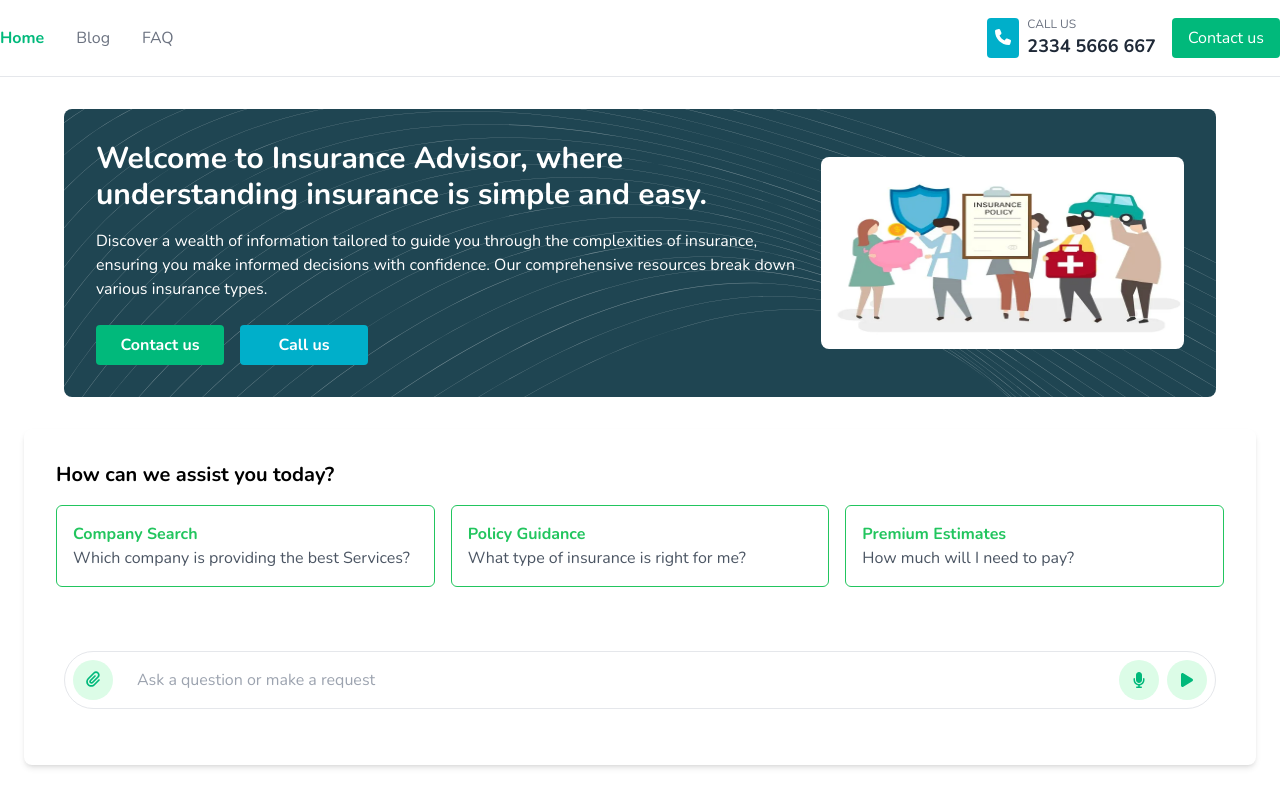
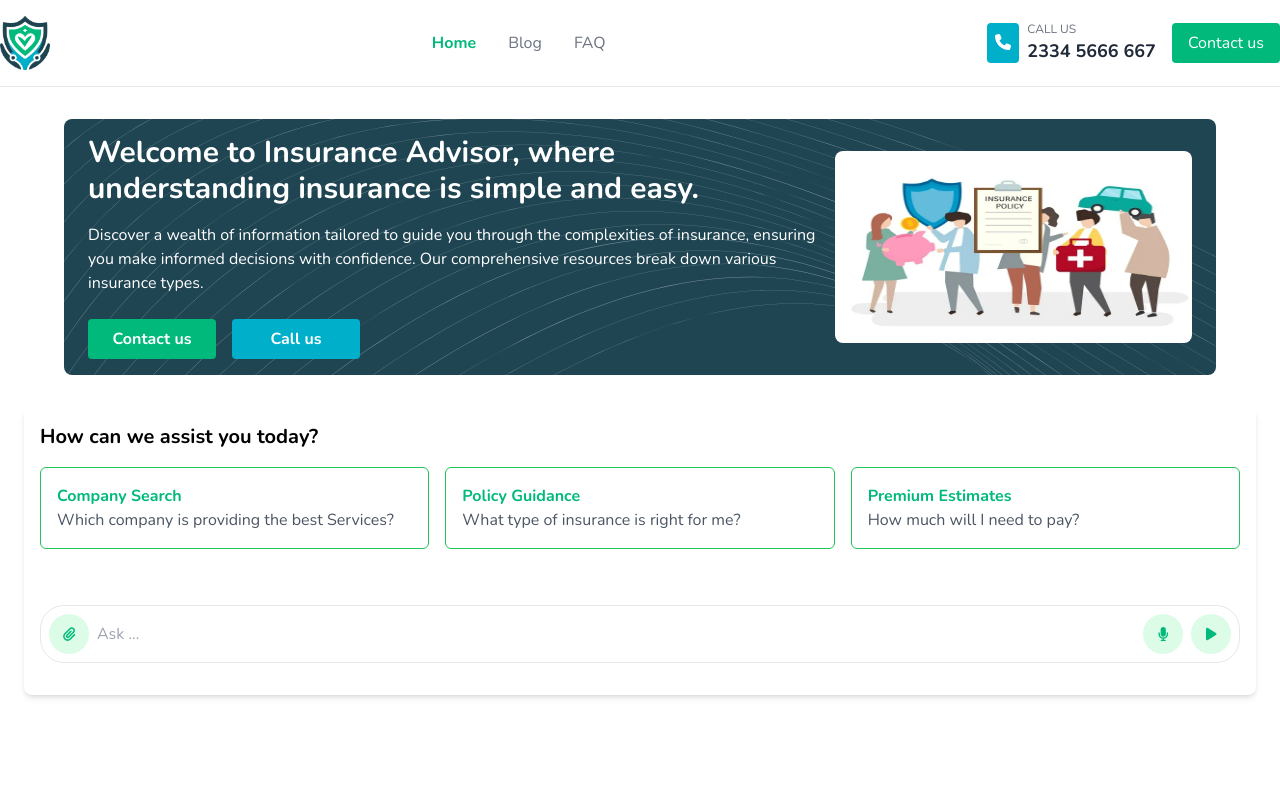
Before and after one commit to tantunholdings/medicare-tantun-web, a Next.js app: page / in a window 1280 px wide. Built offline with nearby package versions, Linux system fonts and the light colour scheme.

Commit message:
Rasula_Dev blog api call

```diff
--- a/app/blog/page.tsx
+++ b/app/blog/page.tsx
@@ -1,55 +1,55 @@
 "use client"; // Ensure this is a client-side component
 
-import React, { useState } from "react";
+import React, { useState, useEffect } from "react";
 import Navbar from "../../components/Navbar"; // Import Navbar component
 import BlogCard from "../../components/BlogCard";
-
+import PaginationComponent from "../../components/Pagination"; // Import the pagination component
 import { FontAwesomeIcon } from "@fortawesome/react-fontawesome";
 import { faSearch } from "@fortawesome/free-solid-svg-icons";
 
+// Define the Blog interface
+interface Blog {
+  id: string;
+  title: string;
+  subtitle: string;
+  tags: string[];
+  content: string;
+  draft: boolean;
+  image_url: string | null;
+}
+
 export default function BlogPage() {
   const [selectedTag, setSelectedTag] = useState("All");
+  const [blogs, setBlogs] = useState<Blog[]>([]); // Properly typed blogs, initialized as an empty array
+  const [currentPage, setCurrentPage] = useState(1);
+  const [totalPages, setTotalPages] = useState(1); // Initial total pages
+  const [searchQuery, setSearchQuery] = useState("");
 
-  const blogs = [
-    {
-      image:
-        "https://static.toiimg.com/thumb/width-600,height-400,msid-45454098.cms",
-      title: "How to collaborate makes us better designers",
-      date: "18 Jan 2024",
-      content:
-        "Collaboration can make our teams stronger and our individual designs better.",
-      author: "Brooklyn Simmons",
-      tags: ["AI", "Doctor"],
-    },
-    {
-      image:
-        "https://static.toiimg.com/thumb/width-600,height-400,msid-45454098.cms",
-      title: "AI is changing the insurance landscape",
-      date: "22 Jan 2024",
-      content:
-        "Artificial intelligence is transforming how insurance companies operate.",
-      author: "Dianne Russell",
-      tags: ["Insurance", "AI"],
-    },
-    {
-      image:
-        "https://static.toiimg.com/thumb/width-600,height-400,msid-45454098.cms",
-      title: "Understanding the basics of health insurance",
-      date: "25 Jan 2024",
-      content: "Health insurance helps cover the cost of medical expenses.",
-      author: "Robert Fox",
-      tags: ["Insurance", "Doctor"],
-    },
-    // Add more blogs here...
-  ];
+  // Fetch blogs data from API
+  const fetchBlogs = async (page: number) => {
+    const response = await fetch(
+      `http://192.168.43.84:8000/blogs?page=${page}&page_size=1`
+    );
+    const data = await response.json();
+    setBlogs(data.posts);
+    setTotalPages(data.total_pages);
+    setCurrentPage(data.current_page);
+  };
+
+  // Fetch blogs on initial render and when the page changes
+  useEffect(() => {
+    fetchBlogs(currentPage);
+  }, [currentPage]);
 
   // Function to filter blogs by tags
-  const filteredBlogs = blogs.filter((blog) => {
-    if (selectedTag === "All") return true;
-    return blog.tags.includes(selectedTag);
-  });
+  const filteredBlogs = blogs
+    ? blogs.filter((blog) => {
+        if (selectedTag === "All") return true;
+        return blog.tags.includes(selectedTag);
+      })
+    : [];
 
-  const tags = ["All", "Latest", "AI", "Insurance", "Doctor"]; // Removed duplicate 'All'
+  const tags = ["All", "Latest", "AI", "Insurance", "Doctor"]; // You can populate tags from API
 
   return (
     <>
@@ -80,6 +80,8 @@ export default function BlogPage() {
               className="w-full px-8 py-2 pl-12 bg-white border border-gray-300 rounded-full focus:outline-none"
               placeholder="Search"
               type="text"
+              value={searchQuery}
+              onChange={(e) => setSearchQuery(e.target.value)}
             />
             <FontAwesomeIcon
               icon={faSearch}
@@ -93,15 +95,24 @@ export default function BlogPage() {
           {filteredBlogs.map((blog, index) => (
             <BlogCard
               key={index}
-              image={blog.image}
+              image={blog.image_url}
               title={blog.title}
               date={blog.date}
-              content={blog.content}
+              content={blog.subtitle}
               author={blog.author}
               tags={blog.tags}
             />
           ))}
         </div>
+
+        {/* Pagination component */}
+        <div className="mt-8">
+          <PaginationComponent
+            totalPages={totalPages}
+            activePage={currentPage}
+            setActivePage={setCurrentPage}
+          />
+        </div>
       </div>
     </>
   );
--- a/components/AssistanceSection.js
+++ b/components/AssistanceSection.js
@@ -1,11 +1,19 @@
-// components/AssistanceSection.js
-import Card from "./Card";
+"use client"; // Mark this as a client component
+
+import { useState } from "react";
+import Card from "./Card"; // Import the Card component from the new file
 import ChatPopup from "./ChatPopup";
-import QuestionCard from "./QuestionCard";
 
 export default function AssistanceSection() {
+  const [selectedQuestion, setSelectedQuestion] = useState("");
+
+  const handleCardClick = (question) => {
+    setSelectedQuestion(question); // Set the question to the message
+    console.log("Selected question:", question);
+  };
+
   return (
-    <section className="mt-8 bg-white p-8 rounded-lg shadow-md">
+    <section className="mt-8 bg-white p-4 rounded-lg shadow-md ">
       <h2 className="text-xl font-semibold mb-4">
         How can we assist you today?
       </h2>
@@ -13,18 +21,26 @@ export default function AssistanceSection() {
         <Card
           title="Company Search"
           description="Which company is providing the best Services?"
+          onClick={() =>
+            handleCardClick("Which company is providing the best services?")
+          }
         />
         <Card
           title="Policy Guidance"
           description="What type of insurance is right for me?"
+          onClick={() =>
+            handleCardClick("What type of insurance is right for me?")
+          }
         />
         <Card
           title="Premium Estimates"
           description="How much will I need to pay?"
+          onClick={() => handleCardClick("How much will I need to pay?")}
         />
       </div>
 
-      <ChatPopup />
+      {/* Pass the selected question to ChatPopup */}
+      <ChatPopup initialMessage={selectedQuestion} />
     </section>
   );
 }
--- a/components/Card.js
+++ b/components/Card.js
@@ -1,9 +1,18 @@
-// components/Card.js
-export default function Card({ title, description }) {
-    return (
-      <div className="border border-green-500 p-4 rounded-md">
-        <h3 className="font-semibold text-green-500">{title}</h3>
-        <p className="text-gray-600">{description}</p>
-      </div>
-    );
-  }
+"use client"; // Mark this as a client component
+
+export default function Card({ title, description, onClick }) {
+  return (
+    <div
+      className="border border-green-500 p-4 rounded-md cursor-pointer hover:bg-gray-200 transition duration-300 ease-in-out"
+      onClick={onClick}
+      role="button"
+      tabIndex={0}
+      onKeyPress={(e) => {
+        if (e.key === "Enter") onClick(); // Allow "Enter" key to trigger the click for accessibility
+      }}
+    >
+      <h3 className="font-semibold text-primary">{title}</h3>
+      <p className="text-gray-600">{description}</p>
+    </div>
+  );
+}
--- a/components/ChatPopup.js
+++ b/components/ChatPopup.js
@@ -10,8 +10,8 @@ import {
 } from "@fortawesome/free-solid-svg-icons"; // Add faSpinner for loading icon
 import { useState, useEffect, useRef } from "react";
 
-const ChatPopup = () => {
-  const [message, setMessage] = useState("");
+const ChatPopup = ({ initialMessage }) => {
+  const [message, setMessage] = useState(""); // Removed default from initialMessage
   const [chatMessages, setChatMessages] = useState([]); // Store chat messages
   const [isRecording, setIsRecording] = useState(false);
   const [files, setFiles] = useState([]); // Store multiple attached files
@@ -22,6 +22,7 @@ const ChatPopup = () => {
   const recognitionTimeout = useRef(null); // For handling the delay to send the message
   const [recognition, setRecognition] = useState(null); // Speech recognition instance
 
+  // Initialize speech recognition
   useEffect(() => {
     if (typeof window !== "undefined") {
       const SpeechRecognition =
@@ -57,6 +58,20 @@ const ChatPopup = () => {
     }
   }, [message]);
 
+  // Automatically send message when initialMessage prop changes
+  useEffect(() => {
+    if (initialMessage) {
+      sendMessageFromProp(initialMessage);
+    }
+  }, [initialMessage]);
+
+  // Function to send message from prop
+  const sendMessageFromProp = (message) => {
+    const newMessage = { text: message, files: [] };
+    setChatMessages((prevMessages) => [...prevMessages, newMessage]);
+    // Clear any other state if necessary, like file uploads
+  };
+
   // Adjust the height of the textarea dynamically based on content
   useEffect(() => {
     if (textareaRef.current) {
@@ -69,12 +84,12 @@ const ChatPopup = () => {
     if (message.trim() || files.length > 0) {
       const newMessage = { text: message.trim(), files: filePreviews };
       setChatMessages([...chatMessages, newMessage]);
-      setMessage("");
+      setMessage(""); // Clear the message after sending
       setFiles([]); // Clear the files array after sending
       setFilePreviews([]); // Clear file previews
       setUploadProgress([]); // Clear the upload progress array
       setIsUploading(false); // Stop the loading indicator
-      clearTimeout(recognitionTimeout.current);
+      clearTimeout(recognitionTimeout.current); // Clear the timeout
     }
   };
 
@@ -152,15 +167,19 @@ const ChatPopup = () => {
 
   return (
     <div className="flex flex-col h-full w-full">
-      <div className="flex-grow p-4">
+      <div className="flex-grow p-4 space-y-2">
+        {" "}
+        {/* Added space between messages */}
         {chatMessages.map((msg, index) => (
-          <div
-            key={index}
-            className="mb-2 bg-line p-2 rounded-lg lg:w-2/3 w-full ml-auto"
-          >
+          <div key={index} className="flex justify-end">
+            {" "}
+            {/* Aligns each message to the right */}
+            <div className="bg-gray-200 p-2 rounded-lg max-w-full lg:max-w-2/3 break-words">
+              {" "}
+              {/* Added break-words */}
               {/* Display the uploaded files */}
               {msg.files && msg.files.length > 0 && (
-              <div className="mb-2">
+                <div className="mb-2 flex justify-end">
                   {msg.files.map((file, idx) => (
                     <div key={idx} className="mb-1">
                       {file.url ? (
@@ -177,10 +196,13 @@ const ChatPopup = () => {
                 </div>
               )}
               {/* Display the text message */}
-            <div>{msg.text}</div>
+              <div className="whitespace-pre-wrap break-words">
+                {msg.text}
+              </div>{" "}
+              {/* Added break-words here too */}
+            </div>
           </div>
         ))}
-
         {/* Show loading icon if uploading */}
         {isUploading && (
           <div className="flex justify-center">
@@ -192,11 +214,15 @@ const ChatPopup = () => {
         )}
       </div>
 
-      <div className="flex flex-col p-2 w-full mb-4 relative">
-        <div className="flex items-center border border-line-400 rounded-full p-2 w-full mx-auto relative">
-          <div className="flex items-center justify-center w-10 h-10 bg-green-100 rounded-full relative">
+      <div className="flex flex-col w-full mb-4 relative">
+        <div className="flex items-center border border-line-400 rounded-3xl p-2 w-full mx-auto relative">
+          {/* Paperclip Button */}
+          <div className="flex items-center justify-center w-10 h-10 bg-green-100 rounded-full flex-shrink-0">
             <label htmlFor="file-upload" className="cursor-pointer">
-              <FontAwesomeIcon icon={faPaperclip} className="text-primary" />
+              <FontAwesomeIcon
+                icon={faPaperclip}
+                className="text-primary text-lg sm:text-sm"
+              />
               <input
                 id="file-upload"
                 type="file"
@@ -210,12 +236,10 @@ const ChatPopup = () => {
             {/* Show uploaded files with delete button inside input area */}
             {files.length > 0 && (
               <div className="flex flex-wrap mt-2 space-x-2">
-                {" "}
-                {/* Added space between elements */}
                 {files.map((file, index) => (
                   <div
                     key={index}
-                    className="flex items-center text-sm text-gray-700 bg-gray-200 rounded-full px-2 py-1 mr-2 mb-2 pl-4 ml-4" // Added `ml-4` for left margin
+                    className="flex items-center text-sm text-gray-700 bg-gray-200 rounded-full px-2 py-1 mr-2 mb-2 pl-4 ml-4"
                   >
                     <span className="mr-2">{file.name}</span>
                     <button
@@ -244,34 +268,43 @@ const ChatPopup = () => {
                 </div>
               )}
 
+            {/* Text Input */}
             <textarea
               ref={textareaRef}
-              placeholder="Ask a question or make a request"
-              className="flex-grow mx-4 text-gray-500 focus:outline-none resize-none overflow-hidden rounded-md p-2"
+              placeholder="Ask ..."
+              className="flex-grow text-gray-500 focus:outline-none resize-none overflow-hidden p-2 w-full sm:w-3/4"
               value={message}
               onChange={(e) => setMessage(e.target.value)}
               onKeyPress={handleKeyPress}
               rows={1} // Initial number of rows, adjusts dynamically
-              style={{ minHeight: "40px", maxHeight: "150px" }}
+              style={{ minHeight: "40px", maxHeight: "200px" }}
             />
           </div>
 
+          {/* Microphone Button */}
           <div
-            className={`flex items-center justify-center w-10 h-10 bg-green-100 rounded-full ${
+            className={`flex items-center justify-center w-10 h-10 mx-2 bg-green-100 rounded-full flex-shrink-0 ${
               isRecording ? "bg-red-100" : ""
             }`}
             onClick={isRecording ? handleStopRecording : handleStartRecording}
           >
             <FontAwesomeIcon
               icon={faMicrophone}
-              className={`text-primary ${isRecording ? "text-red-500" : ""}`}
+              className={`text-primary text-lg sm:text-sm ${
+                isRecording ? "text-red-500" : ""
+              }`}
             />
           </div>
+
+          {/* Send Button */}
           <div
-            className="flex items-center justify-center w-10 h-10 bg-green-100 rounded-full ml-2"
+            className="flex items-center justify-center w-10 h-10 bg-green-100 rounded-full flex-shrink-0"
             onClick={handleSendMessage}
           >
-            <FontAwesomeIcon icon={faPlay} className="text-primary" />
+            <FontAwesomeIcon
+              icon={faPlay}
+              className="text-primary text-lg sm:text-sm"
+            />
           </div>
         </div>
       </div>
--- a/components/HeroSection.js
+++ b/components/HeroSection.js
@@ -17,7 +17,7 @@ export default function HeroSection() {
   return (
     <>
       <section
-        className="bg-primaryBlack text-white rounded-lg p-8 w-full max-w-6xl mx-auto"
+        className="bg-primaryBlack text-white rounded-lg p-4 w-full max-w-6xl mx-auto"
         style={{
           backgroundImage: 'url("/assets/Vector.svg")', // Correct vector path
           backgroundSize: "cover", // Adjust size based on your requirements
@@ -36,7 +36,9 @@ export default function HeroSection() {
               height="100"
             />
             <div className="text-left">
-              <h1 className="text-xl font-bold mb-4">
+              <h1 className="text-lg sm:text-xl font-bold mb-4 leading-tight">
+                {" "}
+                {/* Adjusted text size for small screens */}
                 Welcome to Insurance Advisor, where understanding insurance is
                 simple and easy.
               </h1>
@@ -45,17 +47,18 @@ export default function HeroSection() {
 
           {/* Text Section */}
           <div className="md:w-2/3 text-left">
-            <h1 className="hidden md:block text-xl md:text-3xl font-bold mb-4">
+            <h1 className="hidden md:block text-xl md:text-2xl lg:text-3xl font-bold mb-4 leading-tight px-2">
               Welcome to Insurance Advisor, where understanding insurance is
               simple and easy.
             </h1>
-            <p className="text-sm md:text-base mb-6">
+
+            <p className="text-sm md:text-base mb-6 px-2">
               Discover a wealth of information tailored to guide you through the
               complexities of insurance, ensuring you make informed decisions
               with confidence. Our comprehensive resources break down various
               insurance types.
             </p>
-            <div className="flex space-x-4">
+            <div className="flex space-x-4 px-2">
               <button className="bg-primary hover:bg-green-600 text-white font-semibold py-2 px-4 rounded w-32">
                 Contact us
               </button>
@@ -66,7 +69,7 @@ export default function HeroSection() {
           </div>
 
           {/* Image Section for larger screens */}
-          <div className="hidden md:block md:w-1/3 mt-6 md:mt-0">
+          <div className="hidden md:block md:w-1/3 mt-6 md:mt-0 px-2">
             <img
               alt="Placeholder image representing insurance information"
               className="rounded-lg h-40 md:h-48 w-full"
--- a/components/Navbar.js
+++ b/components/Navbar.js
@@ -6,6 +6,8 @@ import { usePathname } from "next/navigation"; // Use usePathname instead of use
 import DetailsPopup from "./DetailsPopup"; // Ensure DetailsPopup is correctly imported
 import { FontAwesomeIcon } from "@fortawesome/react-fontawesome";
 import { faPhone, faBars } from "@fortawesome/free-solid-svg-icons"; // Import the phone icon and hamburger icon
+import Image from "next/image"; // Import Next.js Image component
+import logo from "/public/assets/Logo.png"; // Import the logo
 
 export default function Navbar() {
   const [showDetailsPopup, setShowDetailsPopup] = useState(false);
@@ -57,15 +59,18 @@ export default function Navbar() {
     <>
       <nav className="bg-white border-b border-gray-200 relative">
         <div className="container mx-auto flex justify-between items-center py-4 px-4 md:px-0">
+          {/* Logo (Visible on all views) */}
+          <div className="flex items-center">
+            <Link href="/">
+              <Image src={logo} alt="Brand Logo" width={50} height={50} />{" "}
+              {/* Set your desired width and height */}
+            </Link>
+          </div>
+
           {/* Centered Page Title in Mobile View */}
           <div className="text-2xl font-bold text-primaryBlack md:hidden absolute left-1/2 transform -translate-x-1/2">
             {getPageTitle()}
           </div>
-
-          {/* Logo in Desktop View
-          <div className="text-2xl font-bold hidden md:block">
-            <Link href="/">Brand</Link>
-          </div> */}
 
           {/* Desktop Links */}
           <div className="hidden md:flex space-x-8">
--- /dev/null
+++ b/components/Pagination.js
@@ -0,0 +1,110 @@
+import React, { useState } from "react";
+import PropTypes from "prop-types";
+import { FontAwesomeIcon } from "@fortawesome/react-fontawesome";
+import {
+  faChevronLeft,
+  faChevronRight,
+} from "@fortawesome/free-solid-svg-icons"; // Import icons
+
+const PaginationComponent = ({ totalPages, activePage, setActivePage }) => {
+  const [loading, setLoading] = useState(false);
+
+  // Helper to create an array of page numbers based on totalPages and activePage
+  const createPagesArray = () => {
+    const pages = [];
+    if (totalPages <= 5) {
+      for (let i = 1; i <= totalPages; i++) {
+        pages.push(i);
+      }
+    } else {
+      pages.push(1);
+      if (activePage > 3) {
+        pages.push("...");
+      }
+      const startPage = Math.max(2, activePage - 1);
+      const endPage = Math.min(totalPages - 1, activePage + 1);
+      for (let i = startPage; i <= endPage; i++) {
+        pages.push(i);
+      }
+      if (activePage < totalPages - 2) {
+        pages.push("...");
+      }
+      pages.push(totalPages);
+    }
+    return pages;
+  };
+
+  // Handle page change with a 2-second delay
+  const handlePageChange = (page) => {
+    if (!loading && page !== activePage) {
+      setLoading(true); // Set loading to true to disable interaction
+
+      // Simulate page loading with a 2-second delay
+      setTimeout(() => {
+        setActivePage(page); // Trigger the page change
+        setLoading(false); // Re-enable interaction after 2 seconds
+      }, 2000); // 2-second delay
+    }
+  };
+
+  return (
+    <div className="flex items-center justify-center space-x-1 text-gray-700">
+      {" "}
+      {/* Decreased space */}
+      {/* Left Button */}
+      <button
+        className="w-10 h-10 flex items-center justify-center border border-gray-300 rounded-full hover:bg-gray-200 transition-colors duration-300"
+        disabled={activePage === 1 || loading} // Disable when on the first page or loading
+        onClick={() => handlePageChange(activePage - 1)}
+      >
+        <FontAwesomeIcon
+          icon={faChevronLeft}
+          className="text-gray-500 text-lg"
+        />
+      </button>
+      {/* Page numbers */}
+      {createPagesArray().map((page, index) => (
+        <React.Fragment key={index}>
+          {page === "..." ? (
+            <span className="px-2 py-1">...</span>
+          ) : (
+            <button
+              className={`px-3 py-1 rounded-lg ${
+                activePage === page
+                  ? "bg-green-100 text-primary font-medium"
+                  : "hover:bg-gray-200"
+              }`}
+              onClick={() => handlePageChange(page)}
+              disabled={loading} // Disable when loading
+            >
+              {page}
+              {activePage === page && (
+                <div className="h-1 bg-primary rounded-t-md mt-1"></div>
+              )}
+            </button>
+          )}
+        </React.Fragment>
+      ))}
+      {/* Right Button */}
+      <button
+        className="w-10 h-10 flex items-center justify-center border border-gray-300 rounded-full hover:bg-gray-200 transition-colors duration-300"
+        disabled={activePage === totalPages || loading} // Disable when on the last page or loading
+        onClick={() => handlePageChange(activePage + 1)}
+      >
+        <FontAwesomeIcon
+          icon={faChevronRight}
+          className="text-gray-500 text-lg"
+        />
+      </button>
+    </div>
+  );
+};
+
+// Define PropTypes for the component
+PaginationComponent.propTypes = {
+  totalPages: PropTypes.number.isRequired,
+  activePage: PropTypes.number.isRequired,
+  setActivePage: PropTypes.func.isRequired,
+};
+
+export default PaginationComponent;
```
Also changed, not shown: public/assets/Logo.png (added). Lines whose indentation alone changed are shown as unchanged.
